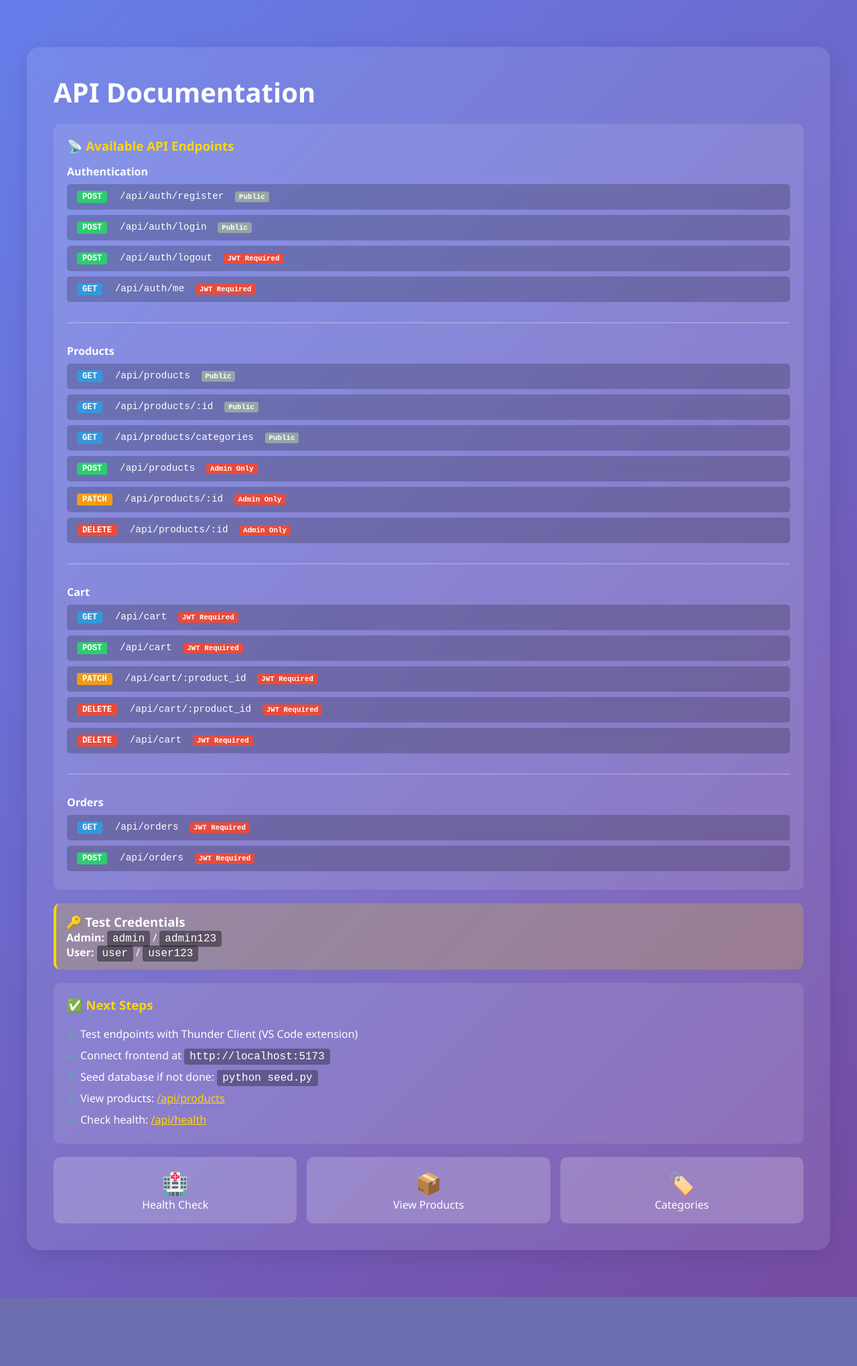
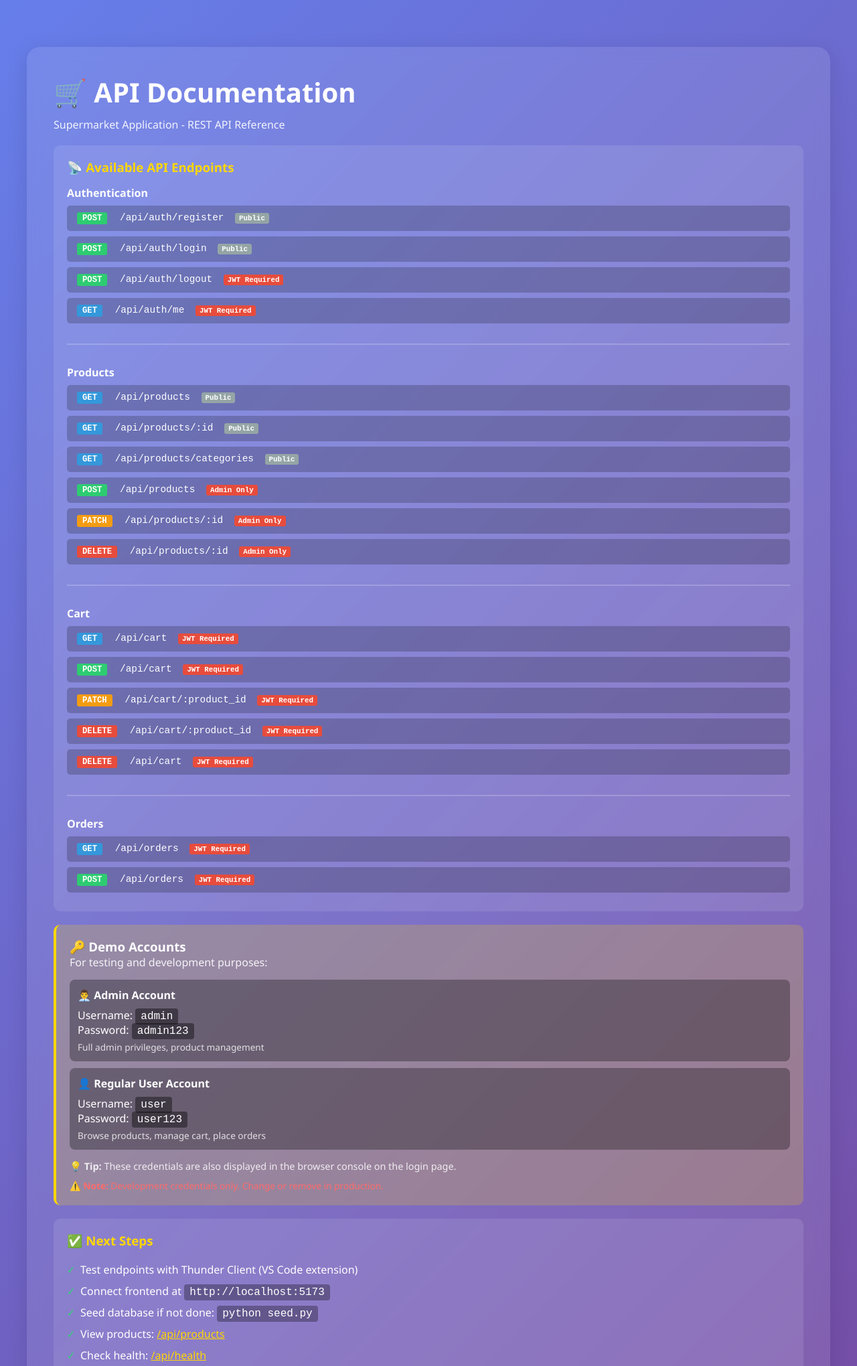
Before and after one commit to HolyDen/supermarket-app, a Flask app: page /docs in a window 1280 px wide. Shown: the top 2040 px of the page at 67% size. Before the commit the page ends 1937 px from the top, so only its background shows below. Run offline with Flask 3, Linux system fonts and the light colour scheme.

Commit message:
feat: add subtle demo credentials display and quantity-to-zero removal
- Display demo accounts in browser console on login page

- Update README with demo accounts section and console tip

- Enhance API docs template with detailed account information

- Allow reducing cart quantity to 0 with confirmation modal

- Show product name in removal confirmation dialog

- Rename Jinja2 template from index.html to docs.html

```diff
--- a/backend/app.py
+++ b/backend/app.py
@@ -35,7 +35,7 @@ app.register_blueprint(cart_bp, url_prefix='/api/cart')
 # Docs route with Jinja2
 @app.route('/docs')
 def docs_page():
-    return render_template('index.html')
+    return render_template('docs.html')
 
 # Health check
 @app.route('/api/health')
--- a/backend/templates/index.html
+++ b/backend/templates/docs.html
@@ -122,7 +122,7 @@
 
         .credentials {
             background: rgba(255, 215, 0, 0.2);
-            padding: 15px;
+            padding: 20px;
             border-radius: 10px;
             margin: 15px 0;
             border-left: 4px solid #ffd700;
@@ -130,6 +130,13 @@
 
         .credentials code {
             background: rgba(0, 0, 0, 0.4);
+        }
+
+        .account-box {
+            background: rgba(0, 0, 0, 0.3);
+            padding: 12px;
+            border-radius: 8px;
+            margin: 10px 0;
         }
 
         ul {
@@ -179,7 +186,8 @@
 
 <body>
     <div class="container">
-        <h1>API Documentation</h1>
+        <h1>🛒 API Documentation</h1>
+        <p style="opacity: 0.9; margin-bottom: 20px;">Supermarket Application - REST API Reference</p>
 
         <div class="info-section">
             <h3>📡 Available API Endpoints</h3>
@@ -285,9 +293,32 @@
         </div>
 
         <div class="credentials">
-            <h3>🔑 Test Credentials</h3>
-            <p><strong>Admin:</strong> <code>admin</code> / <code>admin123</code></p>
-            <p><strong>User:</strong> <code>user</code> / <code>user123</code></p>
+            <h3>🔑 Demo Accounts</h3>
+            <p style="margin-bottom: 15px; opacity: 0.9;">For testing and development purposes:</p>
+
+            <div class="account-box">
+                <p style="margin-bottom: 8px;"><strong>👨‍💼 Admin Account</strong></p>
+                <p>Username: <code>admin</code></p>
+                <p>Password: <code>admin123</code></p>
+                <p style="font-size: 0.85em; opacity: 0.8; margin-top: 5px;">Full admin privileges, product management
+                </p>
+            </div>
+
+            <div class="account-box">
+                <p style="margin-bottom: 8px;"><strong>👤 Regular User Account</strong></p>
+                <p>Username: <code>user</code></p>
+                <p>Password: <code>user123</code></p>
+                <p style="font-size: 0.85em; opacity: 0.8; margin-top: 5px;">Browse products, manage cart, place orders
+                </p>
+            </div>
+
+            <p style="margin-top: 15px; font-size: 0.9em; opacity: 0.85;">
+                💡 <strong>Tip:</strong> These credentials are also displayed in the browser console on the login page.
+            </p>
+
+            <p style="margin-top: 10px; font-size: 0.85em; color: #ff6b6b;">
+                ⚠️ <strong>Note:</strong> Development credentials only. Change or remove in production.
+            </p>
         </div>
 
         <div class="info-section">
```
Also changed, not shown: frontend/src/components/Cart.tsx (+14 -6 lines), frontend/src/components/LoginForm.tsx (+15 -5 lines), README.md.
